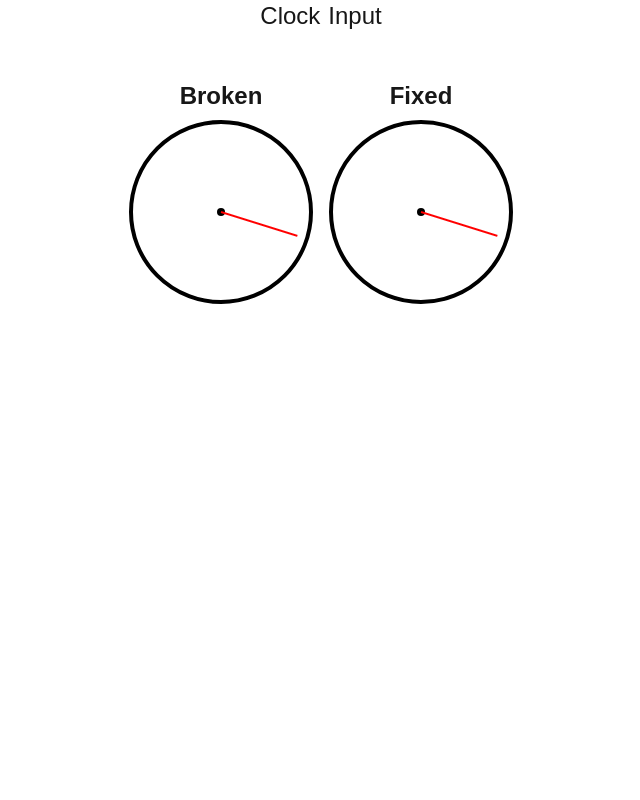
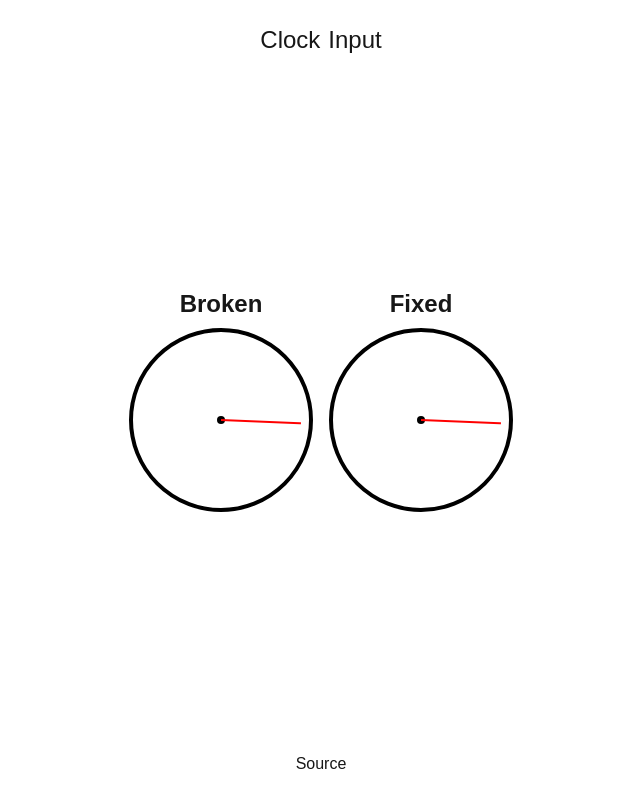
Before and after one commit to ethanniser/hydration-test, a Next.js app: page / in a window 1280 px wide. Shown: the whole page, without its empty margins (319-959 px from the left). Built offline with nearby package versions, Linux system fonts and the light colour scheme.

Commit message:
add source link in footer

```diff
--- a/src/app/layout.tsx
+++ b/src/app/layout.tsx
@@ -27,9 +27,9 @@ export default function RootLayout({
     <html lang="en">
       <head></head>
       <body
-        className={`${geistSans.variable} ${geistMono.variable} antialiased size-full`}
+        className={`${geistSans.variable} ${geistMono.variable} antialiased min-h-screen flex flex-col`}
       >
-        <header className="w-full flex justify-center">
+        <header className="w-full flex justify-center py-6">
           <div className="flex gap-2 text-2xl">
             <Link href="/" className="hover:underline">
               Clock
@@ -39,10 +39,17 @@ export default function RootLayout({
             </Link>
           </div>
         </header>
-        <div className="py-6" />
-        <main className=" flex flex-col items-center justify-center">
+        <main className="flex-1 flex flex-col items-center justify-center">
           {children}
         </main>
+        <footer className="w-full flex justify-center py-6">
+          <Link
+            href="https://github.com/ethanniser/hydration-test"
+            className="hover:underline"
+          >
+            Source
+          </Link>
+        </footer>
       </body>
     </html>
   );
```
